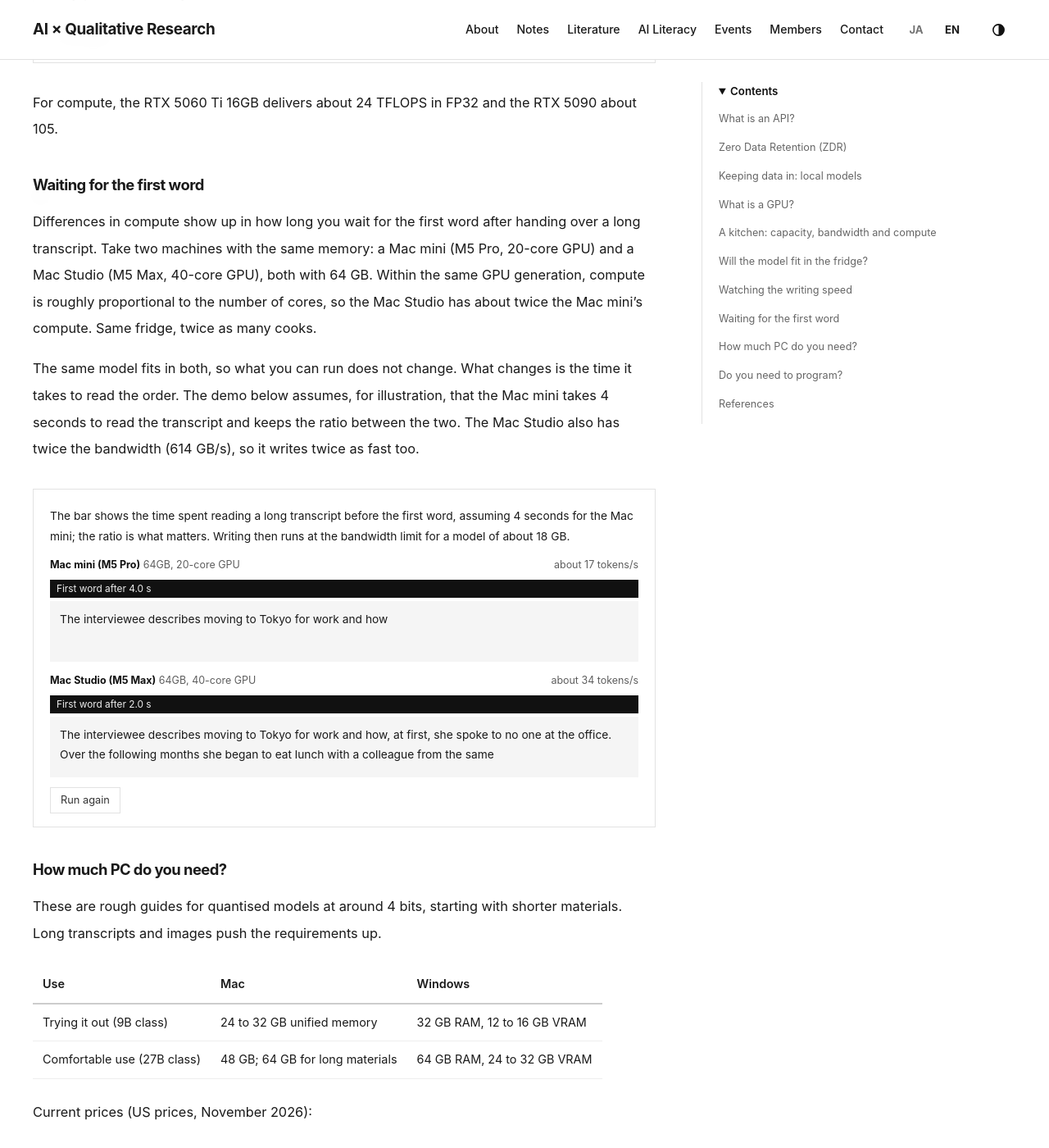
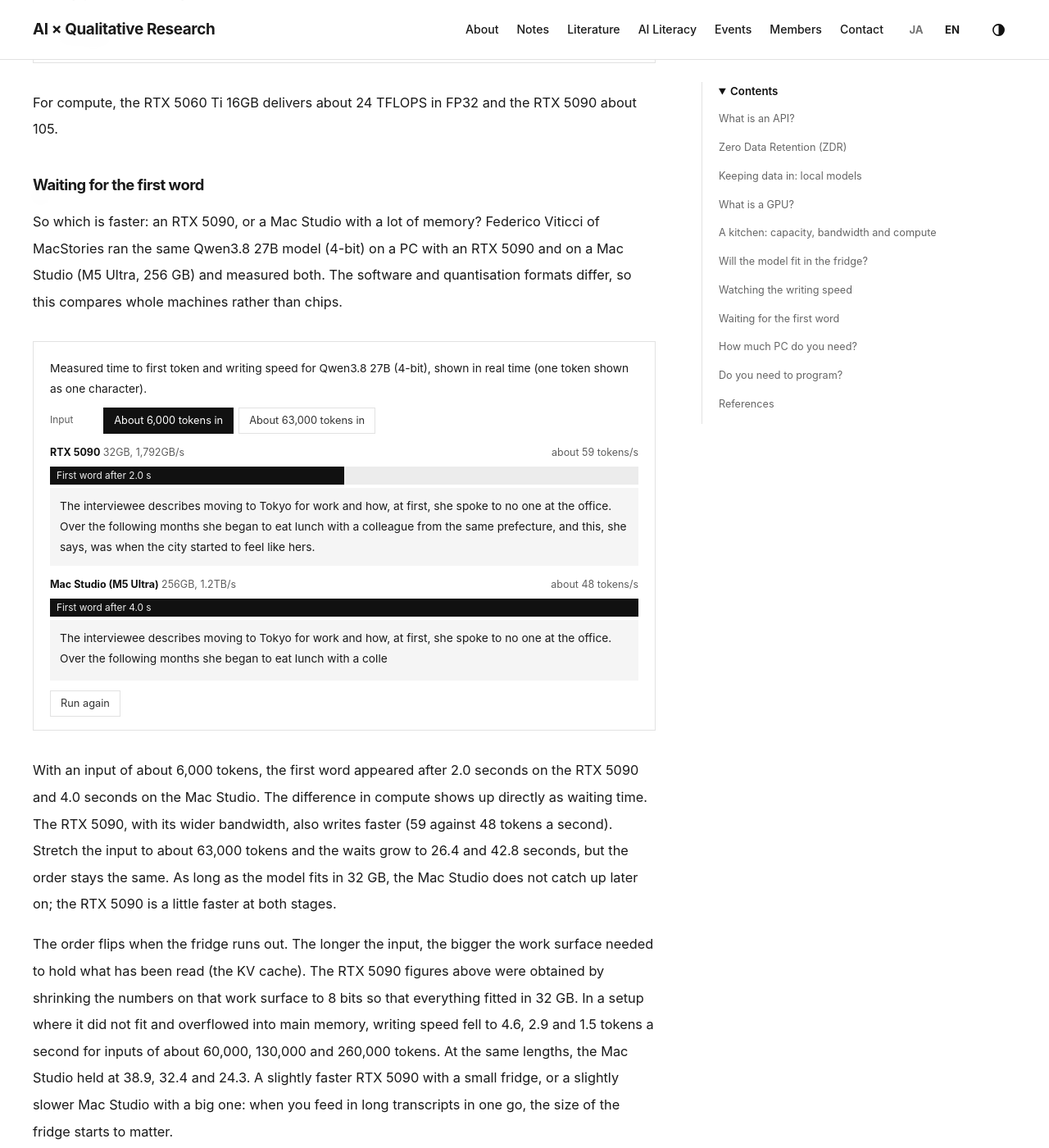
Before and after one commit to xuehaisheng/ai-qualitative-research, a Jekyll site: the page built from _posts/2026-11-17-api-local-models.md, in a window 1280 px wide and 1400 px high, scrolled down 8307 px. Shown: the whole window at 82% size. Built offline with Jekyll 4.4.1, drawn with Linux system fonts in a browser that asks for light colours; some of the changed text lies outside the part shown.

Commit message:
Compare RTX 5090 and Mac Studio (M5 Ultra) with measured first-token and writing speeds
Co-Authored-By: Claude Opus 5.5 <noreply@anthropic.com>
Claude-Session: https://claude.ai/code/session_01Lmg6w9NJRA6yGBV9Eynzga

```diff
--- a/_posts/2026-11-17-api-local-models.md
+++ b/_posts/2026-11-17-api-local-models.md
@@ -103,11 +103,13 @@ Macは台所の作りが違う。Apple Siliconを使ったMacでは、CPUとGPU
 
 ## 最初の一文字が出るまで
 
-計算力の違いは、長い逐語録を渡したとき、最初の一文字が出るまでの待ち時間に表れる。メモリの容量が同じ二台で比べてみる。どちらもメモリを64GBにしたMac mini（M5 Pro、GPUは20コア）とMac Studio（M5 Max、GPUは40コア）である。同じ世代のGPUなら、計算力はおおよそコアの数に比例するので、Mac Studioの計算力はMac miniの約2倍になる。冷蔵庫の大きさは同じで、料理人の数が2倍、という関係である。
-
-どちらにも同じモデルが入るので、動かせるモデルは変わらない。違うのは、注文を読み終えるまでの時間である。下の図では、Mac miniが逐語録を読み終えるのにかかる時間を仮に4秒として、時間の比を再現した。Mac Studioは帯域幅も614GB/sと2倍あるので、書き出す速さも2倍になる。
+では、RTX 5090と、大きなメモリを積んだMac Studioでは、どちらが速いのか。MacStoriesのフェデリコ・ヴィティッチが、同じQwen3.8 27B（4ビット）を、RTX 5090のPCとMac Studio（M5 Ultra、メモリ256GB）で動かして測っている。実行するソフトと量子化の形式が違うので、チップ同士ではなく、機械全体での比較である。
 
 {% include gpu-visual.html part="ttft" lang="ja" %}
+
+約6,000トークンの入力では、最初の一文字が出るまで、RTX 5090は2.0秒、Mac Studioは4.0秒だった。計算力の差がそのまま待ち時間の差になっている。書き出す速さも、帯域幅の広いRTX 5090の方が速い（1秒に59トークンと48トークン）。約63,000トークンまで長くすると、待ち時間は26.4秒と42.8秒に延びるが、順位は変わらない。モデルが32GBに収まっている限り、Mac Studioが後から追い抜くことはなく、どちらの段階でもRTX 5090が少し速い。
+
+逆転が起きるのは、冷蔵庫が足りなくなったときである。入力が長くなるほど、読んだ内容を覚えておく作業台（KVキャッシュ）も広くなる。上のRTX 5090の数字は、この作業台の数字を8ビットに縮めて、32GBに収めたうえでのものである。収まりきらずに本体のメモリにあふれた設定では、入力が約6万、13万、26万トークンのとき、書き出す速さは1秒に4.6、2.9、1.5トークンまで落ちた。同じ長さで、Mac Studioは1秒に38.9、32.4、24.3トークンを保っている。少し速いが冷蔵庫の小さいRTX 5090か、少し遅いが冷蔵庫の大きいMac Studioか。長い逐語録をまとめて読ませるなら、冷蔵庫の大きさが効いてくる。
 
 ## どのくらいのPCが必要か
 
@@ -155,6 +157,7 @@ Windowsで組む場合、GPUのほかに本体やメモリの費用もかかる
 - TechSpot. (n.d.). *[Nvidia GeForce RTX 5060 Ti 16GB](https://www.techspot.com/specs/gpu/307872-nvidia-geforce-rtx-5060-ti-16gb.html)* [Specifications].
 - Tom's Hardware. (2025). *[Nvidia GeForce RTX 5090 review](https://www.tomshardware.com/pc-components/gpus/nvidia-geforce-rtx-5090-review)*.
 - Tsukumo. (n.d.). *[GeForce RTX 5060シリーズ](https://shop.tsukumo.co.jp/features/rtx-5060series/)*.
+- Viticci, F. (2026, September). *[M5 Ultra Mac Studio review: The dream Mac for local AI agents](https://www.macstories.net/stories/m5-ultra-mac-studio-review-the-dream-mac-for-local-ai-agents/)*. MacStories.
 - xAI. (n.d.). *[Enterprise FAQs](https://x.ai/legal/faq-enterprise)*.
 - Yodobashi Camera. (n.d.). *[Mac mini M5 Pro カスタマイズ構成](https://www.yodobashi.com/product/100000001010196007/)*.
 
@@ -250,11 +253,13 @@ For compute, the RTX 5060 Ti 16GB delivers about 24 TFLOPS in FP32 and the RTX 5
 
 ## Waiting for the first word
 
-Differences in compute show up in how long you wait for the first word after handing over a long transcript. Take two machines with the same memory: a Mac mini (M5 Pro, 20-core GPU) and a Mac Studio (M5 Max, 40-core GPU), both with 64 GB. Within the same GPU generation, compute is roughly proportional to the number of cores, so the Mac Studio has about twice the Mac mini's compute. Same fridge, twice as many cooks.
-
-The same model fits in both, so what you can run does not change. What changes is the time it takes to read the order. The demo below assumes, for illustration, that the Mac mini takes 4 seconds to read the transcript and keeps the ratio between the two. The Mac Studio also has twice the bandwidth (614 GB/s), so it writes twice as fast too.
+So which is faster: an RTX 5090, or a Mac Studio with a lot of memory? Federico Viticci of MacStories ran the same Qwen3.8 27B model (4-bit) on a PC with an RTX 5090 and on a Mac Studio (M5 Ultra, 256 GB) and measured both. The software and quantisation formats differ, so this compares whole machines rather than chips.
 
 {% include gpu-visual.html part="ttft" lang="en" %}
+
+With an input of about 6,000 tokens, the first word appeared after 2.0 seconds on the RTX 5090 and 4.0 seconds on the Mac Studio. The difference in compute shows up directly as waiting time. The RTX 5090, with its wider bandwidth, also writes faster (59 against 48 tokens a second). Stretch the input to about 63,000 tokens and the waits grow to 26.4 and 42.8 seconds, but the order stays the same. As long as the model fits in 32 GB, the Mac Studio does not catch up later on; the RTX 5090 is a little faster at both stages.
+
+The order flips when the fridge runs out. The longer the input, the bigger the work surface needed to hold what has been read (the KV cache). The RTX 5090 figures above were obtained by shrinking the numbers on that work surface to 8 bits so that everything fitted in 32 GB. In a setup where it did not fit and overflowed into main memory, writing speed fell to 4.6, 2.9 and 1.5 tokens a second for inputs of about 60,000, 130,000 and 260,000 tokens. At the same lengths, the Mac Studio held at 38.9, 32.4 and 24.3. A slightly faster RTX 5090 with a small fridge, or a slightly slower Mac Studio with a big one: when you feed in long transcripts in one go, the size of the fridge starts to matter.
 
 ## How much PC do you need?
 
@@ -300,4 +305,5 @@ Local models are not as capable as the latest cloud models, and the benchmark sc
 - Qwen. (2026). *[Qwen3.8-27B](https://huggingface.co/Qwen/Qwen3.8-27B)* [Model card]. Hugging Face.
 - TechSpot. (n.d.). *[Nvidia GeForce RTX 5060 Ti 16GB](https://www.techspot.com/specs/gpu/307872-nvidia-geforce-rtx-5060-ti-16gb.html)* [Specifications].
 - Tom's Hardware. (2025). *[Nvidia GeForce RTX 5090 review](https://www.tomshardware.com/pc-components/gpus/nvidia-geforce-rtx-5090-review)*.
+- Viticci, F. (2026, September). *[M5 Ultra Mac Studio review: The dream Mac for local AI agents](https://www.macstories.net/stories/m5-ultra-mac-studio-review-the-dream-mac-for-local-ai-agents/)*. MacStories.
 - xAI. (n.d.). *[Enterprise FAQs](https://x.ai/legal/faq-enterprise)*.
--- a/assets/css/privacy-widgets.css
+++ b/assets/css/privacy-widgets.css
@@ -135,3 +135,4 @@
 .pv-ttft-label { position: relative; z-index: 1; display: block; padding: 0 8px; font-size: .74rem; line-height: 22px; color: #fff; mix-blend-mode: difference; }
 .pv-tab:disabled { color: #b5b5b5; border-color: #ececec; background: #fafafa; cursor: not-allowed; }
 .pv-tab[aria-selected="true"]:disabled { background: #9a9a9a; border-color: #9a9a9a; color: #fff; }
+.pv-speed .pv-tabrow { margin-top: 10px; }
--- a/assets/js/privacy-widgets.js
+++ b/assets/js/privacy-widgets.js
@@ -469,62 +469,90 @@
       ? 'The interviewee describes moving to Tokyo for work and how, at first, she spoke to no one at the office. Over the following months she began to eat lunch with a colleague from the same prefecture, and this, she says, was when the city started to feel like hers.'
       : '語り手は、仕事のために東京に移ったころ、職場で誰とも話さなかったと振り返る。数か月たって、同じ県の出身の同僚と昼食をとるようになり、そのころから東京が自分の街だと感じられるようになった、と語っている。';
     var ttft = root.getAttribute('data-mode') === 'ttft';
-    var rows = ttft ? [
-      { name: 'Mac mini (M5 Pro)', bw: en ? '64GB, 20-core GPU' : '64GB・GPU 20コア', rate: 17, wait: 4 },
-      { name: 'Mac Studio (M5 Max)', bw: en ? '64GB, 40-core GPU' : '64GB・GPU 40コア', rate: 34, wait: 2 }
+    // Measured figures: MacStories (Viticci, 2026), Qwen3.8 27B, 4-bit. RTX 5090 = GGUF Q4_K_M in LM Studio; M5 Ultra = MLX.
+    var scenarios = ttft ? [
+      { id: 'short', label: en ? 'About 6,000 tokens in' : '入力 約6,000トークン', scale: 1,
+        rows: [{ name: 'RTX 5090', spec: en ? '32GB, 1,792GB/s' : '32GB・1,792GB/s', wait: 2.0, rate: 59 },
+               { name: 'Mac Studio (M5 Ultra)', spec: en ? '256GB, 1.2TB/s' : '256GB・1.2TB/s', wait: 4.0, rate: 48 }] },
+      { id: 'long', label: en ? 'About 63,000 tokens in' : '入力 約63,000トークン', scale: 0.1,
+        rows: [{ name: 'RTX 5090', spec: en ? '32GB, 1,792GB/s' : '32GB・1,792GB/s', wait: 26.4, rate: 49.6 },
+               { name: 'Mac Studio (M5 Ultra)', spec: en ? '256GB, 1.2TB/s' : '256GB・1.2TB/s', wait: 42.8, rate: 38.9 }] }
     ] : [
-      { name: 'Mac mini (M5 Pro)', bw: '307GB/s', rate: 17, wait: 0 },
-      { name: 'RTX 5090', bw: '1,792GB/s', rate: 100, wait: 0 }
+      { id: 'bw', scale: 1,
+        rows: [{ name: 'Mac mini (M5 Pro)', spec: '307GB/s', wait: 0, rate: 17 },
+               { name: 'RTX 5090', spec: '1,792GB/s', wait: 0, rate: 100 }] }
     ];
+    var cur = scenarios[0], timer = null, started = false;
     root.textContent = '';
-    root.appendChild(h('p', 'pv-opt-where', ttft
-      ? (en ? 'The bar shows the time spent reading a long transcript before the first word, assuming 4 seconds for the Mac mini; the ratio is what matters. Writing then runs at the bandwidth limit for a model of about 18 GB.'
-            : '棒は、長い逐語録を読み込んで最初の一文字が出るまでの時間。Mac miniを仮に4秒とし、比を再現した。そのあとは約18GBのモデルで、帯域幅から決まる上限の速さで書き出す。')
+    var intro = h('p', 'pv-opt-where');
+    root.appendChild(intro);
+    if (ttft) {
+      var tabRow = tabs(en ? 'Input' : '入力の長さ', scenarios.map(function (x) { return { id: x.id, label: x.label }; }), cur.id, function (id) {
+        cur = scenarios.filter(function (x) { return x.id === id; })[0]; build(); run();
+      });
+      root.appendChild(tabRow);
+    }
+    var box = h('div');
+    root.appendChild(box);
+    var btn = h('button', 'pv-tab pv-speed-btn', en ? 'Run again' : 'もう一度');
+    btn.type = 'button';
+    root.appendChild(btn);
+    var outs = [];
+
+    function build() {
+      intro.textContent = ttft
+        ? (cur.scale < 1
+            ? (en ? 'Measured time to first token and writing speed for Qwen3.8 27B (4-bit). The reading bar runs at 10× speed; the seconds shown are the real ones.'
+                  : 'Qwen3.8 27B（4ビット）での実測値。読み込みの棒は10倍速で動かしている（表示の秒数は実際の値）。')
+            : (en ? 'Measured time to first token and writing speed for Qwen3.8 27B (4-bit), shown in real time (one token shown as one character).'
+                  : 'Qwen3.8 27B（4ビット）での、最初の一文字までの時間と書き出す速さの実測値。実際の速さで再現している（1トークンを1文字として表示）。'))
         : (en ? 'Writing speed with a model of about 18 GB, at the upper limit set by bandwidth (one token shown as one character).'
-            : '約18GBのモデルで、帯域幅から決まる上限の速さで書き出した場合（1トークンを1文字として表示）。')));
-    var outs = rows.map(function (r) {
+              : '約18GBのモデルで、帯域幅から決まる上限の速さで書き出した場合（1トークンを1文字として表示）。');
+      box.textContent = '';
+      var maxWait = Math.max.apply(null, cur.rows.map(function (r) { return r.wait; }));
+      outs = cur.rows.map(function (r) {
         var row = h('div', 'pv-speed-row');
         var head = h('div', 'pv-speed-head');
-      var left = h('span'); left.appendChild(h('strong', null, r.name)); left.appendChild(document.createTextNode(' ' + r.bw));
+        var left = h('span'); left.appendChild(h('strong', null, r.name)); left.appendChild(document.createTextNode(' ' + r.spec));
         head.appendChild(left);
         head.appendChild(h('span', null, (en ? 'about ' : '1秒に約') + r.rate + (en ? ' tokens/s' : 'トークン')));
         row.appendChild(head);
-      var bar = null, fill = null;
+        var o = { rate: r.rate, wait: r.wait, maxWait: maxWait };
         if (r.wait) {
-        bar = h('div', 'pv-ttft-bar'); fill = h('span', 'pv-ttft-fill'); bar.appendChild(fill);
-        bar.appendChild(h('span', 'pv-ttft-label', ''));
+          var bar = h('div', 'pv-ttft-bar'); o.fill = h('span', 'pv-ttft-fill'); bar.appendChild(o.fill);
+          o.label = h('span', 'pv-ttft-label', ''); bar.appendChild(o.label);
           row.appendChild(bar);
         }
-      var out = h('div', 'pv-speed-out');
-      row.appendChild(out);
-      root.appendChild(row);
-      return { el: out, rate: r.rate, wait: r.wait, fill: fill, label: bar && bar.lastChild };
+        o.el = h('div', 'pv-speed-out');
+        row.appendChild(o.el);
+        box.appendChild(row);
+        return o;
       });
-    var btn = h('button', 'pv-tab pv-speed-btn', en ? 'Run again' : 'もう一度');
-    btn.type = 'button';
-    root.appendChild(btn);
-    var timer = null, started = false;
+    }
     function run() {
       if (timer) clearInterval(timer);
-      var t0 = performance.now();
+      var t0 = performance.now(), scale = cur.scale;
       timer = setInterval(function () {
-        var sec = (performance.now() - t0) / 1000, done = true;
+        var real = (performance.now() - t0) / 1000, done = true;
         outs.forEach(function (o) {
+          // The reading phase is compressed by "scale"; writing always runs in real time.
+          var readReal = o.wait * scale;
           if (o.wait) {
-            var p = Math.min(1, sec / o.wait);
-            o.fill.style.width = (p * 100) + '%';
-            o.label.textContent = p < 1
-              ? (en ? 'Reading the transcript\u2026 ' : '逐語録を読み込み中\u2026 ') + sec.toFixed(1) + (en ? ' s' : '秒')
+            var simWait = Math.min(o.wait, real / scale);
+            o.fill.style.width = (simWait / o.maxWait * 100) + '%';
+            o.label.textContent = simWait < o.wait
+              ? (en ? 'Reading… ' : '読み込み中… ') + simWait.toFixed(1) + (en ? ' s' : '秒')
               : (en ? 'First word after ' : '最初の一文字まで ') + o.wait.toFixed(1) + (en ? ' s' : '秒');
-            if (p < 1) { o.el.textContent = ''; done = false; return; }
+            if (simWait < o.wait) { o.el.textContent = ''; done = false; return; }
           }
-          var n = Math.min(text.length, Math.floor((sec - o.wait) * o.rate));
+          var n = Math.min(text.length, Math.floor((real - readReal) * o.rate));
           o.el.textContent = text.slice(0, n);
           if (n < text.length) done = false;
         });
         if (done) { clearInterval(timer); timer = null; }
       }, 30);
     }
+    build();
     btn.addEventListener('click', run);
     if ('IntersectionObserver' in window) {
       new IntersectionObserver(function (es, ob) {
@@ -533,6 +561,7 @@
     } else run();
   }
 
+
   function boot() {
     document.querySelectorAll('.pv-flow').forEach(initFlow);
     document.querySelectorAll('.pv-optout').forEach(initOptout);
```
Lines whose indentation alone changed are shown as unchanged.
